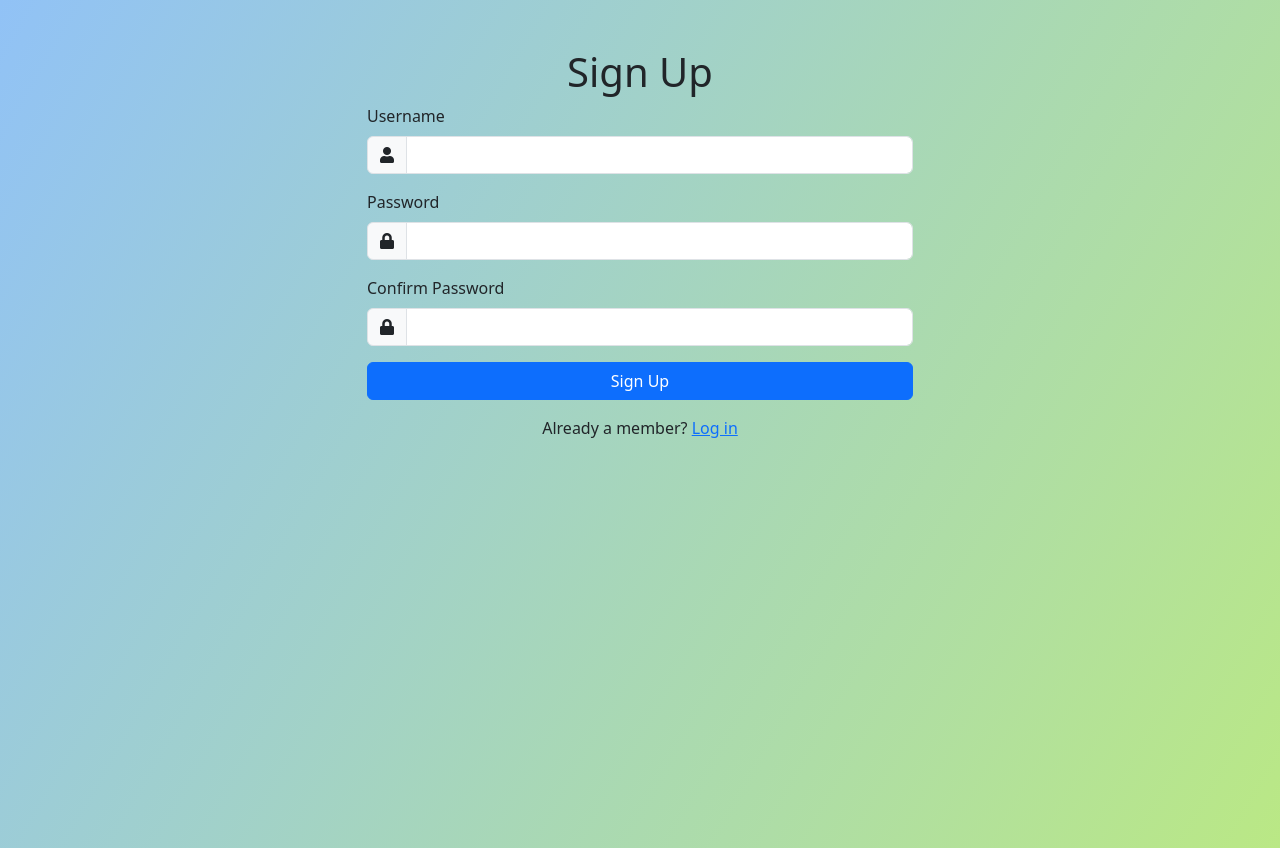
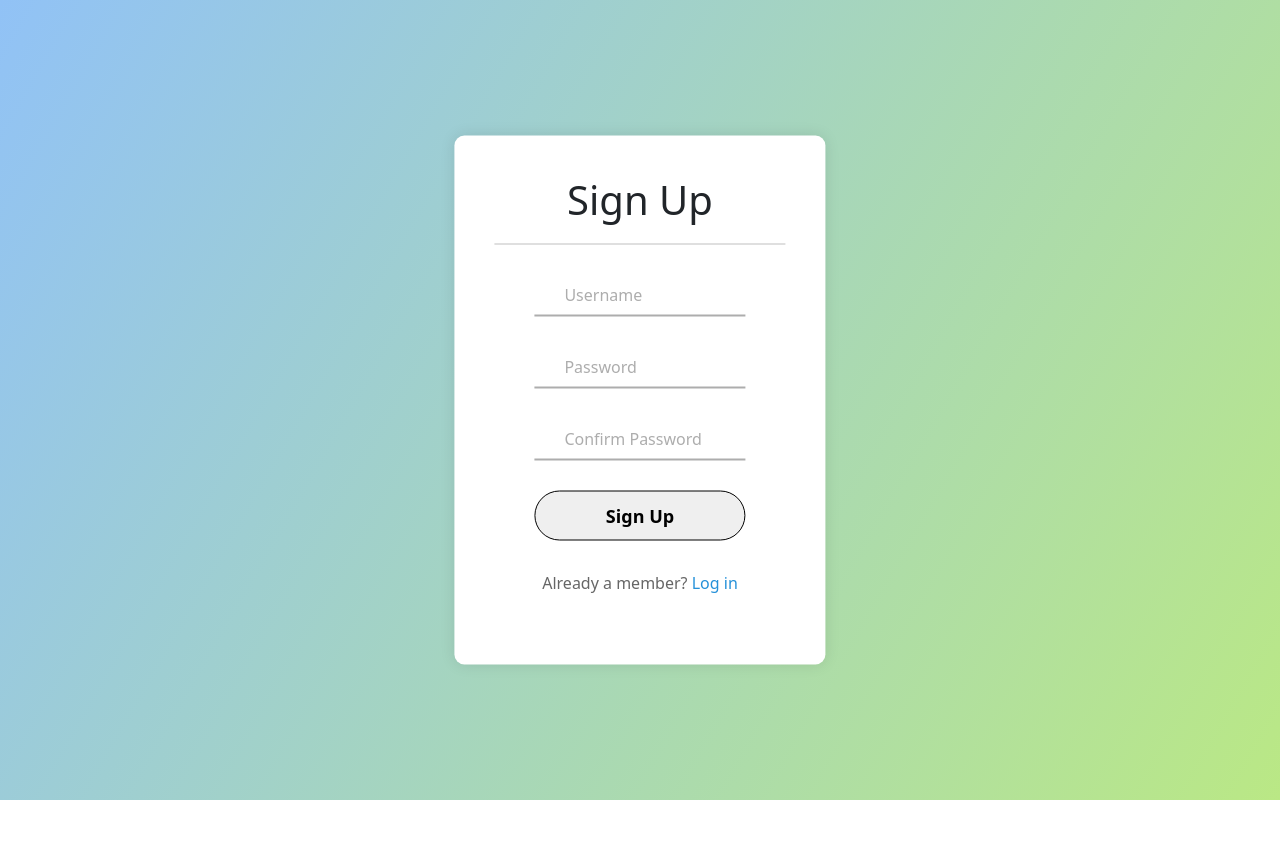
Before and after one commit to KatherineMulder/Mortgage-Monitor, a Flask app: page /signup in a window 1280 px wide. After the commit the page ends 800 px from the top, so only its background shows below. Run offline with Flask 3, Linux system fonts and the light colour scheme; some libraries are stand-ins or nearby versions.

```diff
--- a/static/style.css
+++ b/static/style.css
@@ -1,4 +1,4 @@
-body{
+body {
     margin: 0;
     padding: 0;
     font-family: Roboto;
@@ -9,7 +9,7 @@ body{
     overflow: hidden;
 }
 
-.center{
+.center {
     position: absolute;
     top: 50%;
     left: 50%;
@@ -17,28 +17,31 @@ body{
     width: 29vw;
     background: white;
     border-radius: 10px;
+    padding: 40px;
+    box-shadow: 0 0 15px rgba(0,0,0,0.1);
 }
 
-.center h1{
+.center h1 {
     text-align: center;
     padding: 0 0 20px 0;
     border-bottom: 1px solid silver;
 }
 
-.center form{
+.center form {
     padding: 0 40px;
     box-sizing: border-box;
 }
 
-form .txt_field{
+form .txt_field {
     position: relative;
     border-bottom: 2px solid #adadad;
     margin: 30px 0;
 }
 
-.txt_field input{
+.txt_field input {
     width: 100%;
     padding: 0 5px;
+    padding-left: 30px;
     height: 40px;
     font-size: 16px;
     border: none;
@@ -46,39 +49,46 @@ form .txt_field{
     outline: none;
 }
 
-.txt_field label{
+.txt_field label {
     position: absolute;
     top: 50%;
-  left: 5px;
+    left: 30px;
     color: #adadad;
     transform: translateY(-50%);
     font-size: 16px;
     pointer-events: none;
 }
 
+.txt_field i {
+    position: absolute;
+    top: 50%;
+    left: 5px;
+    transform: translateY(-50%);
+    color: #adadad;
+}
 
 .txt_field input:focus ~ label,
-.txt_field input:valid ~ label{
+.txt_field input:valid ~ label {
     top: -5px;
     color: #050f1b;
 }
 
-.txt_field input:focus ~ span::before,
-.txt_field input:Valid ~ span::before{
-  width: 100%;
+.txt_field input:focus ~ i,
+.txt_field input:valid ~ i {
+    color: #050f1b;
 }
 
-.pass{
+.pass {
     margin: -5px 0 20px 5px;
     color: #a6a6a6;
     cursor: pointer;
 }
 
-.pass:hover{
+.pass:hover {
     text-decoration: underline;
 }
 
-input[type="Submit"]{
+input[type="submit"] {
     width: 100%;
     height: 50px;
     border: 1px solid;
@@ -86,32 +96,31 @@ input[type="Submit"]{
     font-size: 18px;
     font-weight: 700;
     cursor: pointer;
-
 }
 
-input[type="Submit"]:hover{
+input[type="submit"]:hover {
     background: #2691d9;
     color: #e9f4fb;
     transition: .5s;
 }
 
-.signup_link{
+.signup_link {
     margin: 30px 0;
     text-align: center;
     font-size: 16px;
     color: #666666;
 }
 
-.signup_link a{
+.signup_link a {
     color: #2691d9;
     text-decoration: none;
 }
 
-.signup_link a:hover{
+.signup_link a:hover {
     text-decoration: underline;
 }
 
-.HomeAbout{
+.HomeAbout {
     width: 100vw;
     height: 25vh;
 }
@@ -128,10 +137,3 @@ input[type="Submit"]:hover{
 #chart {
     flex: 1;
 }
- /*button*/
-
-
-
-
-
-/*add mortgage*/
--- a/templates/signup.html
+++ b/templates/signup.html
@@ -10,46 +10,31 @@
 </head>
 <body>
 
-<div class="container">
-    <div class="row justify-content-center mt-5">
-        <div class="col-md-6">
-            <h1 class="text-center">Sign Up</h1>
+<div class="center">
+    <h1>Sign Up</h1>
     {% if error %}
         <div class="alert alert-danger" role="alert">
             {{ error }}
         </div>
     {% endif %}
     <form action="{{ url_for('signup') }}" method="post">
-                <div class="mb-3">
-                    <label for="username" class="form-label">Username</label>
-                    <div class="input-group">
-                        <span class="input-group-text"><i class="fas fa-user"></i></span>
-                        <input type="text" id="username" name="username" class="form-control" required>
+        <div class="txt_field">
+            <input type="text" id="username" name="username" required>
+            <label for="username">Username</label>
         </div>
+        <div class="txt_field">
+            <input type="password" id="password" name="password" required>
+            <label for="password">Password</label>
         </div>
-                <div class="mb-3">
-                    <label for="password" class="form-label">Password</label>
-                    <div class="input-group">
-                        <span class="input-group-text"><i class="fas fa-lock"></i></span>
-                        <input type="password" id="password" name="password" class="form-control" required>
+        <div class="txt_field">
+            <input type="password" id="confirm_password" name="confirm_password" required>
+            <label for="confirm_password">Confirm Password</label>
         </div>
-                </div>
-                <div class="mb-3">
-                    <label for="confirm_password" class="form-label">Confirm Password</label>
-                    <div class="input-group">
-                        <span class="input-group-text"><i class="fas fa-lock"></i></span>
-                        <input type="password" id="confirm_password" name="confirm_password" class="form-control" required>
-                    </div>
-                </div>
-                <div class="d-grid">
-                    <button type="submit" class="btn btn-primary">Sign Up</button>
-                </div>
-                <div class="mt-3 text-center">
+        <input type="submit" value="Sign Up">
+        <div class="signup_link">
             Already a member? <a href="{{ url_for('login') }}">Log in</a>
         </div>
     </form>
-        </div>
-    </div>
 </div>
 
 <script src="https://cdn.jsdelivr.net/npm/bootstrap@5.3.3/dist/js/bootstrap.bundle.min.js" integrity="sha384-YvpcrYf0tY3lHB60NNkmXc5s9fDVZLESaAA55NDzOxhy9GkcIdslK1eN7N6jIeHz" crossorigin="anonymous"></script>
```
Also changed, not shown: templates/login.html (+13 -22 lines), Docs/README.md (deleted), README.md (added), static/add_new_mortgage.png (added), static/index.png (added), static/login.png (added), static/update_mortage.png (added). Lines whose indentation alone changed are shown as unchanged.
